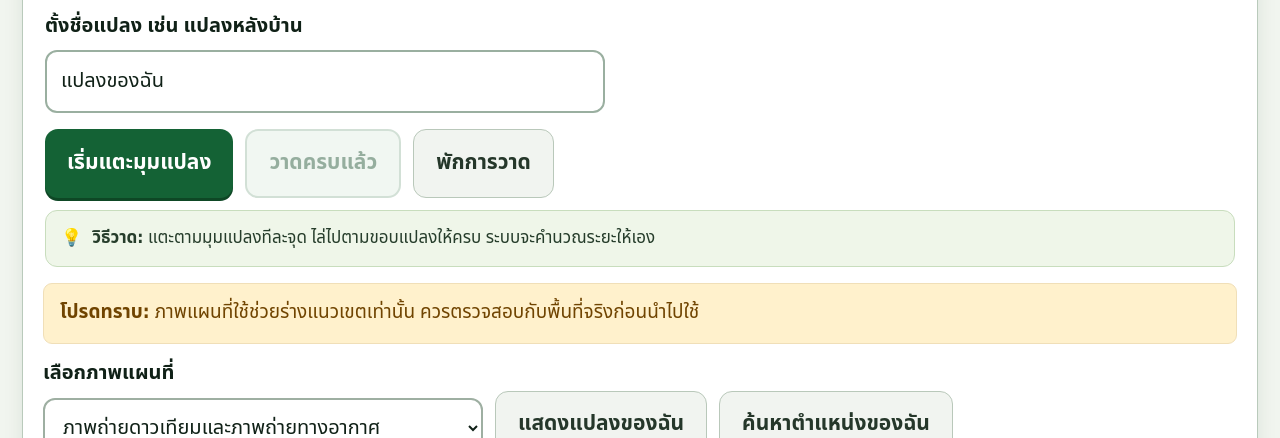
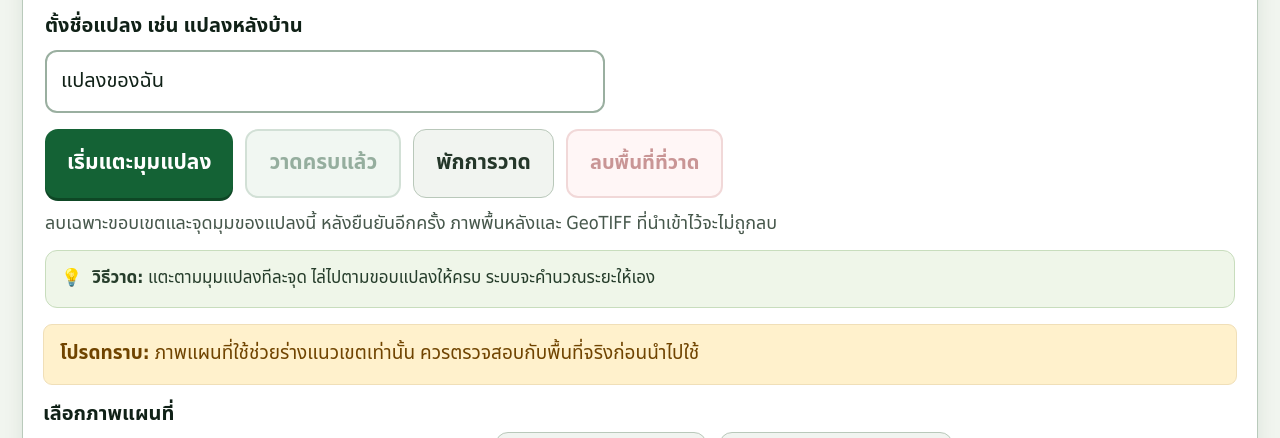
Before and after one commit to number-theory-Lab/prouve-spatial-validation, a plain HTML site: page index.html in a window 1280 px wide. Shown: the part 755-1193 px from the top of the page. Drawn offline with nearby package versions, Linux system fonts and the light colour scheme.

Commit message:
Add farmer-facing delete boundary control

```diff
--- a/index.html
+++ b/index.html
@@ -66,6 +66,11 @@ html{font-size:21px}body{font-size:21px;line-height:1.75;color:#102117}button,in
 .self-service-geotiff .checkline input{width:24px;height:24px;min-width:24px;min-height:24px;flex:0 0 24px}
 .self-service-geotiff details summary{font-size:17px;font-weight:800;cursor:pointer;padding:8px 0;color:#174d2b}
 @media(max-width:650px){.self-service-geotiff{padding:12px}.self-service-geotiff h3{font-size:22px!important}.self-service-geotiff .two{grid-template-columns:1fr}.self-service-geotiff .btnrow{display:grid;grid-template-columns:1fr}.self-service-geotiff .btnrow button{width:100%;min-height:60px}}
+</style>
+<style id="farmer-boundary-delete-control">
+.farmer-danger{min-height:60px;padding:14px 22px;font-size:20px;font-weight:800;border-radius:12px;background:#ffeded;color:#8a1717;border:2px solid #e1aaaa}
+.farmer-danger:disabled{opacity:.45;cursor:not-allowed}
+@media(max-width:650px){.farmer-action-row .farmer-danger{grid-column:1/-1}}
 </style>
 </head>
 <body>
@@ -158,7 +163,9 @@ html{font-size:21px}body{font-size:21px;line-height:1.75;color:#102117}button,in
           <button type="button" id="farmerStartDrawing" class="farmer-primary">เริ่มแตะมุมแปลง</button>
           <button type="button" id="farmerFinishDrawing" class="farmer-secondary">วาดครบแล้ว</button>
           <button type="button" id="farmerUndoDrawing" class="farmer-light">พักการวาด</button>
+          <button type="button" id="farmerClearBoundary" class="farmer-danger" disabled aria-describedby="farmerDeleteHelp">ลบพื้นที่ที่วาด</button>
         </div>
+        <p id="farmerDeleteHelp" class="small" style="margin:8px 0 12px">ลบเฉพาะขอบเขตและจุดมุมของแปลงนี้ หลังยืนยันอีกครั้ง ภาพพื้นหลังและ GeoTIFF ที่นำเข้าไว้จะไม่ถูกลบ</p>
         <div class="farmer-tip"><span aria-hidden="true">💡</span><span><b>วิธีวาด:</b> แตะตามมุมแปลงทีละจุด ไล่ไปตามขอบแปลงให้ครบ ระบบจะคำนวณระยะให้เอง</span></div>
       </div>
       <div class="notice warn farmer-caution"><b>โปรดทราบ:</b> ภาพแผนที่ใช้ช่วยร่างแนวเขตเท่านั้น ควรตรวจสอบกับพื้นที่จริงก่อนนำไปใช้</div>
@@ -353,7 +360,7 @@ function render(){project.validation=validatePoly(project.vertices);const v=proj
 function escapeHtml(s){return String(s).replace(/[&<>"']/g,c=>({'&':'&amp;','<':'&lt;','>':'&gt;','"':'&quot;',"'":'&#39;'}[c]));}
 function addแหล่งข้อมูลมุมแปลง(x,y){if(!viewBounds)viewBounds=computeViewBounds();const src=deep(project.sourceVertices);src.push([x,y]);drawing=true;applyแหล่งข้อมูลPoints(src,'เพิ่มมุมแปลง');$('canvasHint').textContent='แตะเพื่อเพิ่มมุม · ลากจุดเพื่อแก้ไข';}
 $('inputCrs').addEventListener('change',()=>{const previous=project.inputCrs,prior=project.sourceVertices.length?deep(project.sourceVertices):null;setระบบพิกัดUI();if(prior){if(confirm('ต้องการอ่านพิกัดเดิมตามรูปแบบที่เลือก แล้วแปลงเป็นระบบพิกัดสำหรับคำนวณหรือไม่?')){try{applyแหล่งข้อมูลPoints(prior,'เปลี่ยนวิธีอ่านพิกัดต้นทาง');}catch(e){alert(e.message);$('inputCrs').value=previous;setระบบพิกัดUI();}}else{$('inputCrs').value=previous;setระบบพิกัดUI();}}});$('workingCrs').addEventListener('change',()=>{const previous=project.workingCrs,prior=project.sourceVertices.length?deep(project.sourceVertices):null;if(prior){if(confirm('ต้องการแปลงพิกัดละติจูดและลองจิจูดไปเป็นพิกัดระนาบเขตที่เลือกใหม่หรือไม่?')){try{applyแหล่งข้อมูลPoints(prior,'เปลี่ยนระบบพิกัดที่ใช้คำนวณ');}catch(e){$('workingCrs').value=previous;setระบบพิกัดUI();render();alert(e.message);}}else{$('workingCrs').value=previous;setระบบพิกัดUI();}}else{project.workingCrs=$('workingCrs').value;setระบบพิกัดUI();}});$('applyCoords').addEventListener('click',()=>{try{const pts=parseText($('coordText').value);if(pts.length<3)throw Error('ต้องมีอย่างน้อย 3 จุด');applyแหล่งข้อมูลPoints(pts,'นำรายการพิกัดมาใช้');}catch(e){alert(e.message);}});
-$('loadDemo').addEventListener('click',resetSample);$('clearBoundary').addEventListener('click',()=>{if(!confirm('ต้องการลบแนวเขตแปลงปัจจุบันหรือไม่?'))return;snapshot();viewBounds=null;project.sourceVertices=[];project.vertices=[];project.surveyVertices=[];project.surveyComparison=null;recordEdit('ลบขอบเขตแปลง');syncText();render();});
+$('loadDemo').addEventListener('click',resetSample);$('clearBoundary').addEventListener('click',()=>{if(!project.sourceVertices.length){showMapMessage('ยังไม่มีขอบเขตแปลงให้ลบ','notice');return;}if(!confirm('ต้องการลบพื้นที่ที่วาดและจุดมุมทั้งหมดของแปลงนี้หรือไม่? ภาพพื้นหลังและ GeoTIFF ที่นำเข้าไว้จะยังคงอยู่'))return;snapshot();viewBounds=null;mapDrawingActive=false;drawing=false;project.sourceVertices=[];project.vertices=[];project.surveyVertices=[];project.survey={};project.surveyComparison=null;project.confirmation=null;project.surveyVerifiedAt=null;recordEdit('ลบขอบเขตแปลงทั้งหมด');syncText();render();showMapMessage('ลบพื้นที่ที่วาดแล้ว · ภาพแผนที่และ GeoTIFF ยังคงอยู่','notice ok');});
 $('addมุมแปลง').addEventListener('click',()=>{if($('newX').value.trim()===''||$('newY').value.trim()===''){alert('กรุณากรอกตัวเลขตำแหน่งให้ครบทั้งสองช่อง');return;}const x=Number($('newX').value),y=Number($('newY').value);if(!Number.isFinite(x)||!Number.isFinite(y)){alert('กรุณากรอกตัวเลขตำแหน่งให้ครบทั้งสองช่อง');return;}try{addแหล่งข้อมูลมุมแปลง(x,y);$('newX').value='';$('newY').value='';}catch(e){alert(e.message);}});
 $('closeRing').addEventListener('click',()=>{if(project.sourceVertices.length<3)return;drawing=false;syncText();$('canvasHint').textContent='จบการวาดแล้ว · ลากจุดยอดเพื่อแก้ไข หรือกดเพิ่มจุดยอดเพื่อวาดต่อ';alert('เชื่อมมุมสุดท้ายกลับไปยังมุมแรกแล้ว');});$('finishDrawing').addEventListener('click',()=>{$('closeRing').click();});
 $('undoBtn').addEventListener('click',()=>{const s=undoStack.pop();if(!s)return;project.sourceVertices=s.sourceVertices;project.vertices=s.vertices;project.surveyVertices=[];project.surveyComparison=null;project.status='DRAFT';logEvent('UNDO','ย้อนกลับไปยังตำแหน่งก่อนหน้าและเปลี่ยนสถานะเป็นร่างใหม่');syncText();render();});
@@ -655,6 +662,7 @@ function updateFarmerSummary(){
   if($('farmerSaveButton'))$('farmerSaveButton').disabled=!valid;
   if($('farmerFinishDrawing'))$('farmerFinishDrawing').disabled=!mapDrawingActive;
   if($('farmerStartDrawing'))$('farmerStartDrawing').disabled=!!mapDrawingActive;
+  if($('farmerClearBoundary'))$('farmerClearBoundary').disabled=!project.sourceVertices.length;
 }
 const renderBeforeFarmerUX=render;
 render=function(){renderBeforeFarmerUX();updateFarmerSummary();};
@@ -662,6 +670,7 @@ $('farmerFieldName').addEventListener('input',()=>{$('fieldName').value=$('farme
 $('farmerStartDrawing').addEventListener('click',()=>{document.querySelector('[data-tab="mapTab"]').click();startMapDrawing();if(leafletMap)setTimeout(()=>leafletMap.invalidateSize(),180);});
 $('farmerFinishDrawing').addEventListener('click',()=>{finishMapDrawing();updateFarmerSummary();});
 $('farmerUndoDrawing').addEventListener('click',()=>{cancelMapDrawing();updateFarmerSummary();});
+$('farmerClearBoundary').addEventListener('click',()=>{$('clearBoundary').click();updateFarmerSummary();});
 $('farmerSaveButton').addEventListener('click',()=>{if(!project.validation?.valid){alert('กรุณาวาดขอบเขตให้ครบอย่างน้อย 3 จุดก่อนบันทึก');return;}project.fieldName=$('farmerFieldName').value.trim()||'แปลงของฉัน';$('fieldName').value=project.fieldName;$('fieldId').value=$('fieldId').value||'MY-FARM-001';$('exportJson').click();});
 $('farmerAdvancedToggle').addEventListener('click',()=>{document.body.classList.toggle('show-advanced');const shown=document.body.classList.contains('show-advanced');$('farmerAdvancedToggle').textContent=shown?'ซ่อนการตั้งค่าเพิ่มเติม':'ตั้งค่าเพิ่มเติม';if(shown)document.getElementById('advancedDrawer')?.scrollIntoView({behavior:'smooth',block:'start'});});
 $('startMapDrawing').textContent='เริ่มวาดขอบเขต';$('finishMapDrawing').textContent='วาดเสร็จแล้ว';$('cancelMapDrawing').textContent='ยกเลิกการวาด';$('fitMapBoundary').textContent='แสดงแปลงของฉัน';
```
